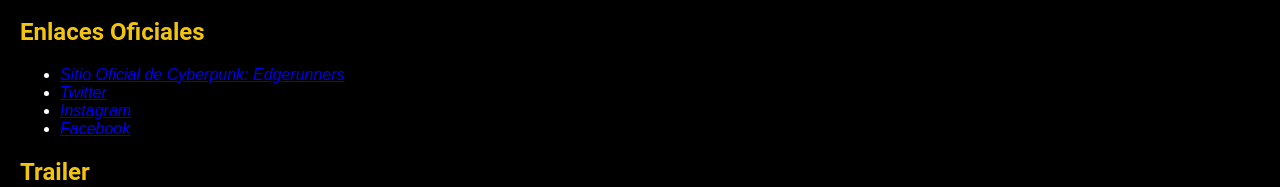
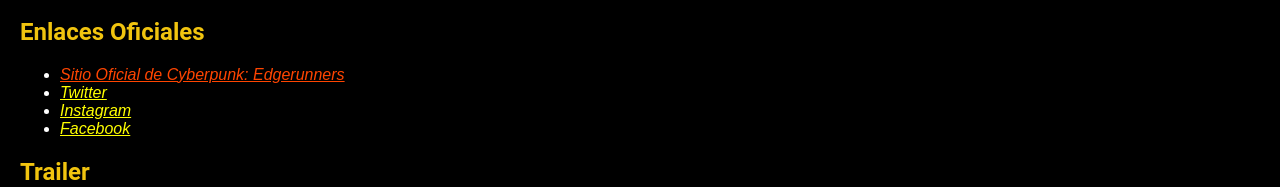
Before and after one commit to Temps91/Practica12, a plain HTML site: page index.html in a window 1280 px wide. In both pictures the pointer is over the link "Sitio Oficial de Cyberpunk: Edgerunners". Shown: the part 2217-2404 px from the top of the page. Drawn offline with Linux system fonts and the light colour scheme.

Commit message:
Update style.css

```diff
--- a/style.css
+++ b/style.css
@@ -49,3 +49,11 @@
     border-radius: 8px;
     box-shadow: 0 4px 8px rgba(0, 0, 0, 0.5);
 }
+a{
+  color: yellow
+}
+
+a:hover{
+  color: orangered;
+  transition: all 0.5s ease-out;
+}
```
